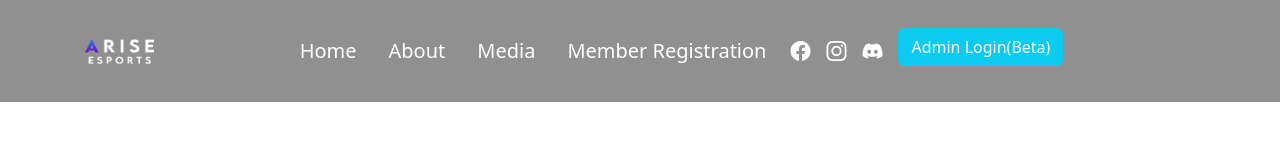
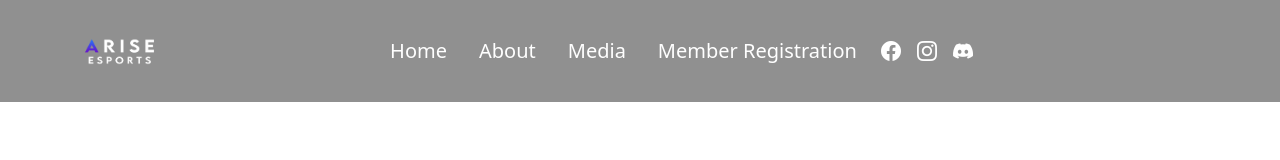
Before and after one commit to yunchan29/AriseWebsite, a website: page nav.html in a window 1280 px wide. Drawn offline with nearby package versions, Linux system fonts and the light colour scheme; a web font is replaced by a local one.

Commit message:
removed the admin button

```diff
--- a/nav.html
+++ b/nav.html
@@ -50,9 +50,7 @@
                   <li><a class="nav-link" href="#"><i class="bi bi-instagram"></i></a></li>
                   <li><a class="nav-link" href="#"><i class="bi bi-discord"></i></a></li>
                  </ul>
-                 <li class="nav-item mx-2">
-                  <a class="btn btn-info" href="adminLogin.html">Admin Login(Beta)</a>
-                 </li>
+
                  </ul>
             </div>
           </div>
```
